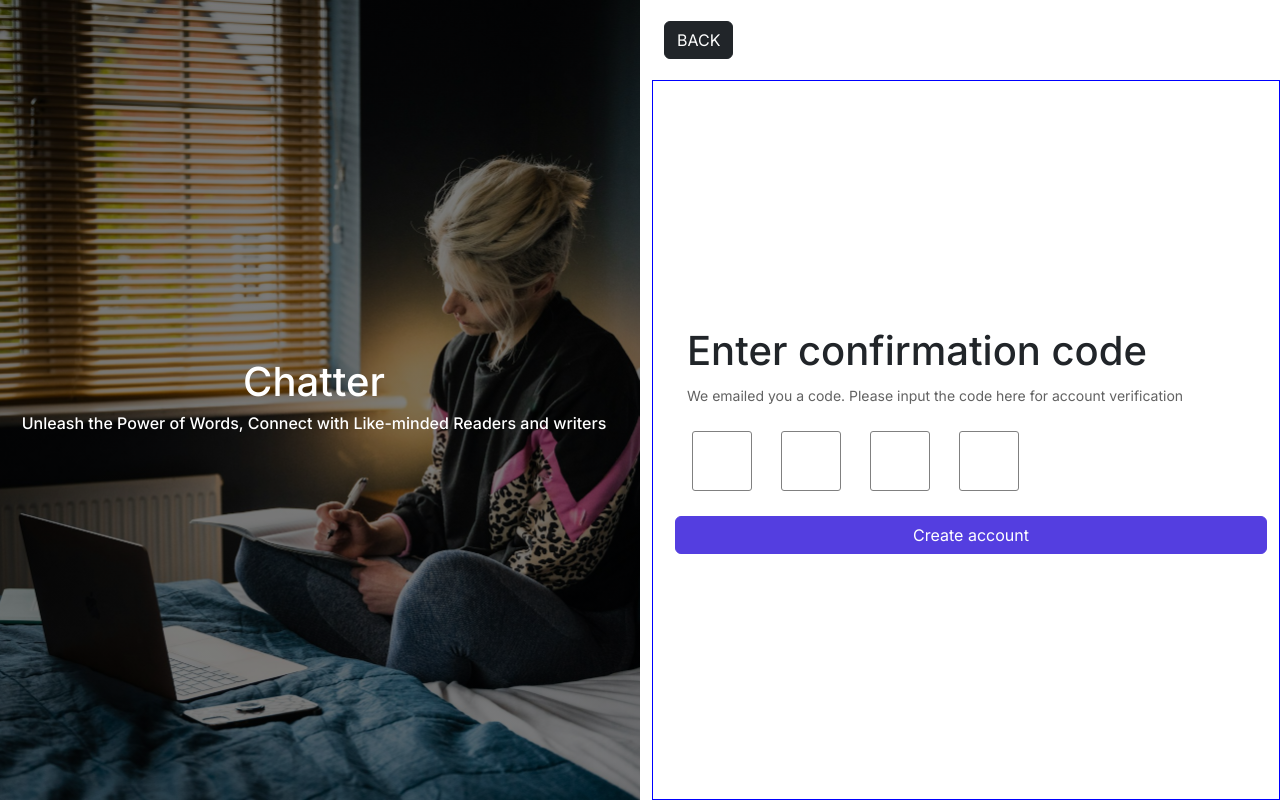
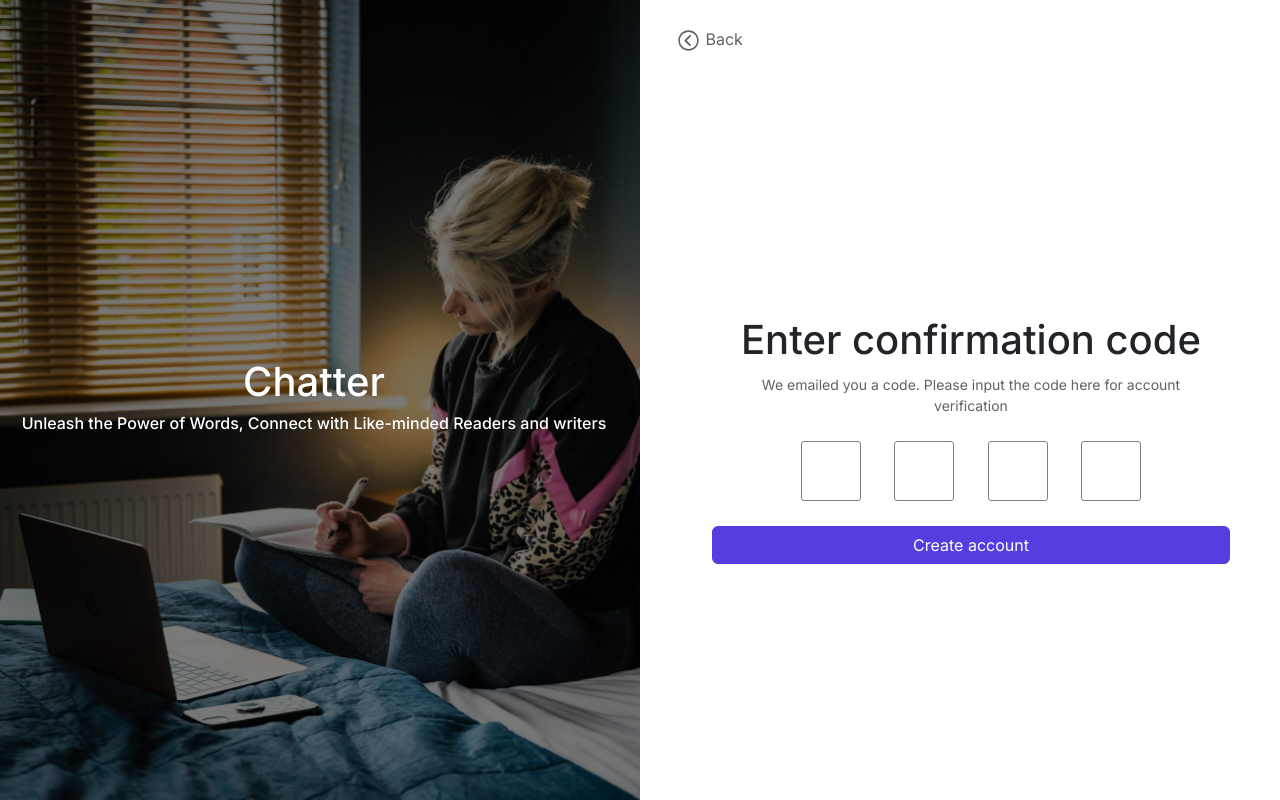
Before and after one commit to DanielRomeo/EconJournalEntry, a Next.js app in the folder frontend/: page /confirmation in a window 1280 px wide. Built offline with nearby package versions, Linux system fonts and the light colour scheme.

Commit message:
done with confirmation and signin/signup page

```diff
--- a/frontend/src/app/_styles/Confirmation/ConfirmationComponent.module.scss
+++ b/frontend/src/app/_styles/Confirmation/ConfirmationComponent.module.scss
@@ -7,6 +7,12 @@
         flex-direction: row;
         align-items: center;
         height: 10vh;
+
+        .backButton{
+            background-color: inherit;
+            color: #626262;
+            border: 0px;
+        }
     }
 
     .container{
@@ -14,37 +20,30 @@
         flex-direction: column;
         // align-items: center;
         justify-content: center;
-        // padding: 50px;
-        border: 1px solid blue;
+        padding: 50px;
+        // border: 1px solid blue;
+        text-align: center;
         height: 90vh;
-
-        // .firstArea{
-        //     align-self:flex-start ;
-        // }
 
         *{
             margin: 5px;
         }
 
-        .informationRow, .boxesRow, .buttonsRow{
-            // flex:1;
-            // align-self: center;
-        }
         .informationRow{
             :nth-child(2){
                 color: #626262;
             }
         }
+        .boxesRow{
+
+        }
 
         .backButtonRow{
-            // justify-content: ;
-            // border: 1px solid red;
             .backButton{
                 width: 80px;
             }
 
         }
-
 
         .buttonsRow{
             .createAccountButton{
--- a/frontend/src/app/_styles/SigninPage/MainTabComponent.module.scss
+++ b/frontend/src/app/_styles/SigninPage/MainTabComponent.module.scss
@@ -2,9 +2,6 @@
     height: 100vh;
 
     .container{
-        // padding: 50px;
-        display: flex;
-        // flex
 
 
     }
--- a/frontend/src/app/_styles/SigninPage/SignupComponent.module.scss
+++ b/frontend/src/app/_styles/SigninPage/SignupComponent.module.scss
@@ -8,15 +8,17 @@
     // background-color: green;
     .createButton{
       width: inherit;
+      background-color: #543EE0;
+      border: 1px solid #543EE0;
     }
 
     .SocialButtonsRow{
       // background-color: green;
-      border: 1px solid green;
+      // border: 1px solid green;
       width: 100%;
 
       .Col{
-        border: 1px solid red;
+        // border: 1px solid red;
         width: 100%;
       }
       .GoogleButton{
--- a/frontend/src/app/confirmation/codeInput.tsx
+++ b/frontend/src/app/confirmation/codeInput.tsx
@@ -6,6 +6,9 @@ const inputStyle = {
     'width': '60px',
     'height': '60px',
     'borderRadius': '5%'
+}
+const containerStyle ={
+    'display': 'inline' // resetting the display-flex
 }
 
 function PinCodeInput() {
@@ -20,6 +23,7 @@ function PinCodeInput() {
         renderSeparator={<span> &nbsp;&nbsp;</span>}
         renderInput={(props) => <input {...props} />}
         inputStyle={inputStyle}
+        containerStyle={containerStyle}
         />
     );
   }
--- a/frontend/src/app/confirmation/confirmationComponent.tsx
+++ b/frontend/src/app/confirmation/confirmationComponent.tsx
@@ -2,7 +2,8 @@
 import {Button,Col, Container, Row} from 'react-bootstrap'
 import Styles from '../_styles/Confirmation/ConfirmationComponent.module.scss'
 import PinCodeInput from './codeInput';
-
+import { IoIosArrowDropleft } from "react-icons/io";
+import Link from 'next/link';
 
 
 
@@ -11,12 +12,15 @@ const ConfirmationComponent = () => {
     return (
         <Col className={`${Styles.mainCol}`} lg="6" md="6" sm="12">
             <div className={`${Styles.firstArea}`}>
-                <Container >
-                    <Button className={`${Styles.backButton}`} variant='dark'>BACK</Button>
+                <Container>
+                    <Link href='/signin'>
+                        <Button className={`${Styles.backButton}`} variant='dark'><IoIosArrowDropleft size={25} /> Back</Button>
+                    </Link>
+
                 </Container>
             </div>
+
             <Container className={`${Styles.container}`}>
-
                 <Row className={`${Styles.informationRow}`}>
                     <h1>Enter confirmation code</h1>
                     <small>We emailed you a code. Please input the code here for account verification</small>
```
